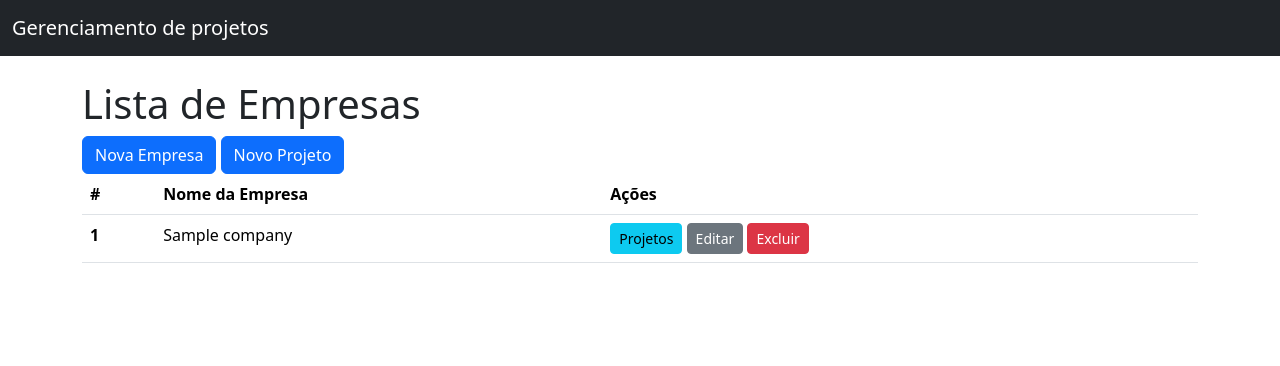
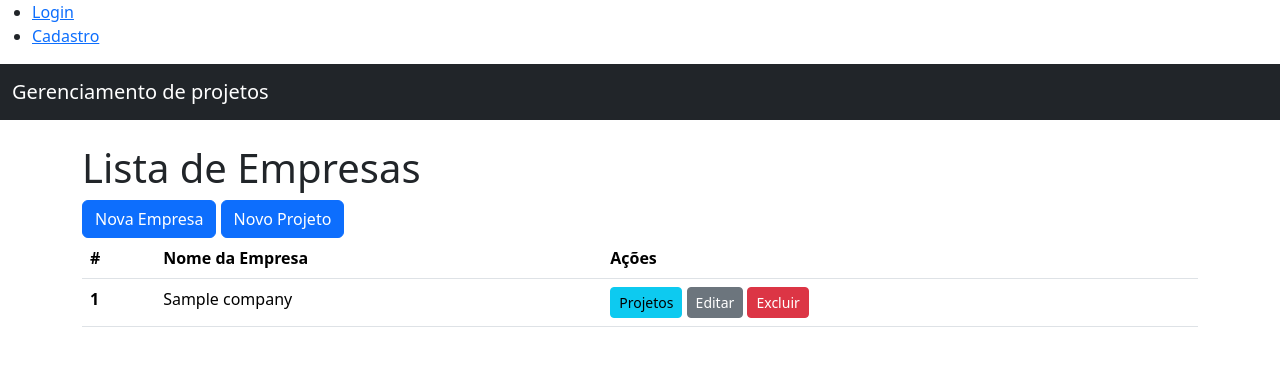
Before and after one commit to ViniciusHSilva6605/Gerenciamento_de_projetos, a Django app: page / in a window 1280 px wide. Shown: the top 366 px of the page. Run offline with Django 4.2, Linux system fonts and the light colour scheme; tables that the repository leaves empty hold one stand-in row (values such as "Sample post").

Commit message:
Update base.html

```diff
--- a/todos/templates/base.html
+++ b/todos/templates/base.html
@@ -3,6 +3,17 @@
   <head>
     <meta charset="utf-8">
     <meta name="viewport" content="width=device-width, initial-scale=1">
+    <div id="navbar">
+      <ul>
+        {% if user.is_authenticated %}
+          <li><a href="{% url 'todo_list' %}">Página Inicial</a></li>
+          <li><a href="{% url 'logout' %}">Logout</a></li>
+        {% else %}
+          <li><a href="{% url 'login' %}">Login</a></li>
+          <li><a href="{% url 'register' %}">Cadastro</a></li>
+        {% endif %}
+      </ul>
+    </div>
 
     <title>Gerenciamento de projetos - {% block page_title %}{% endblock page_title %}</title>
 
```
